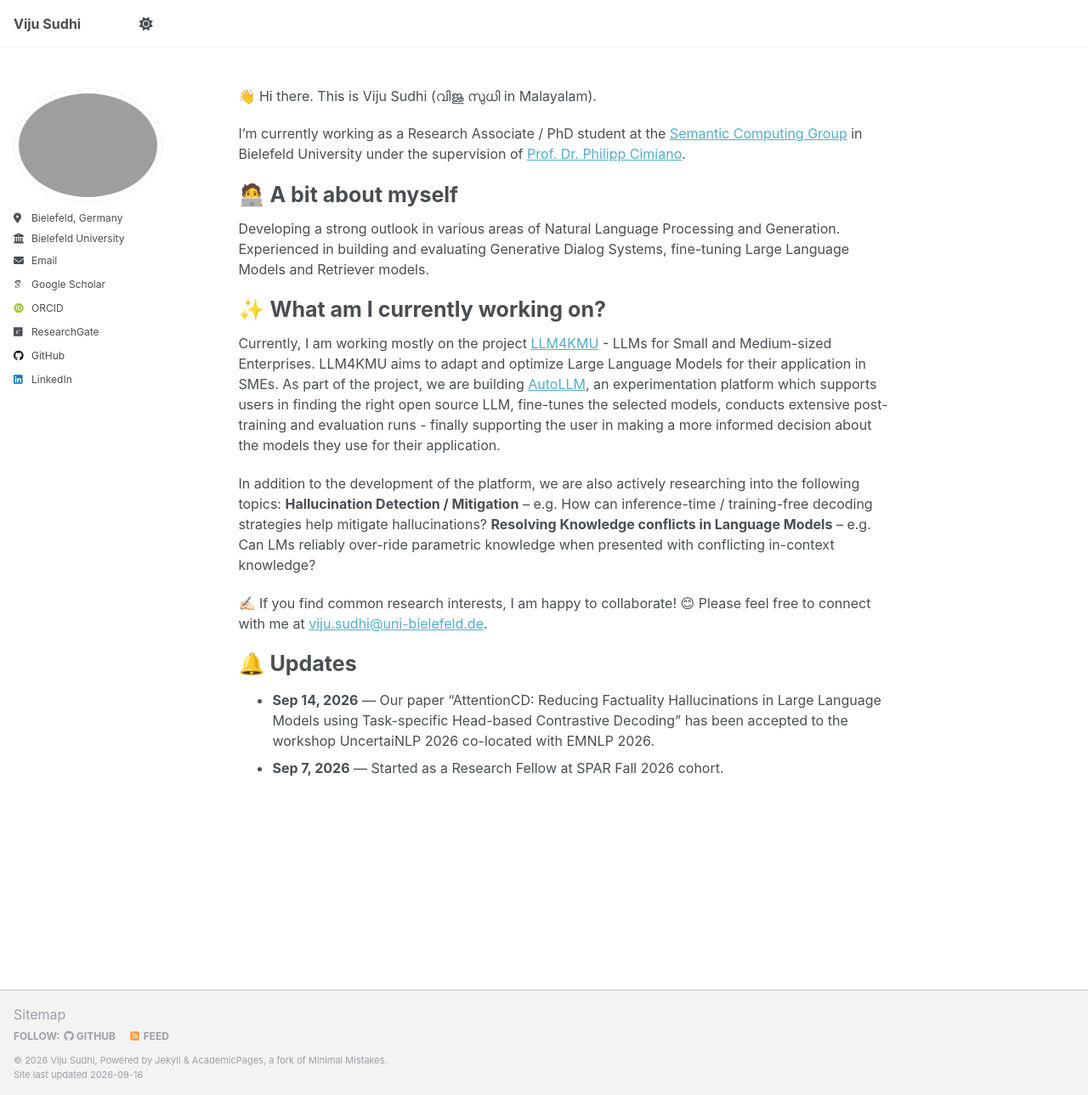
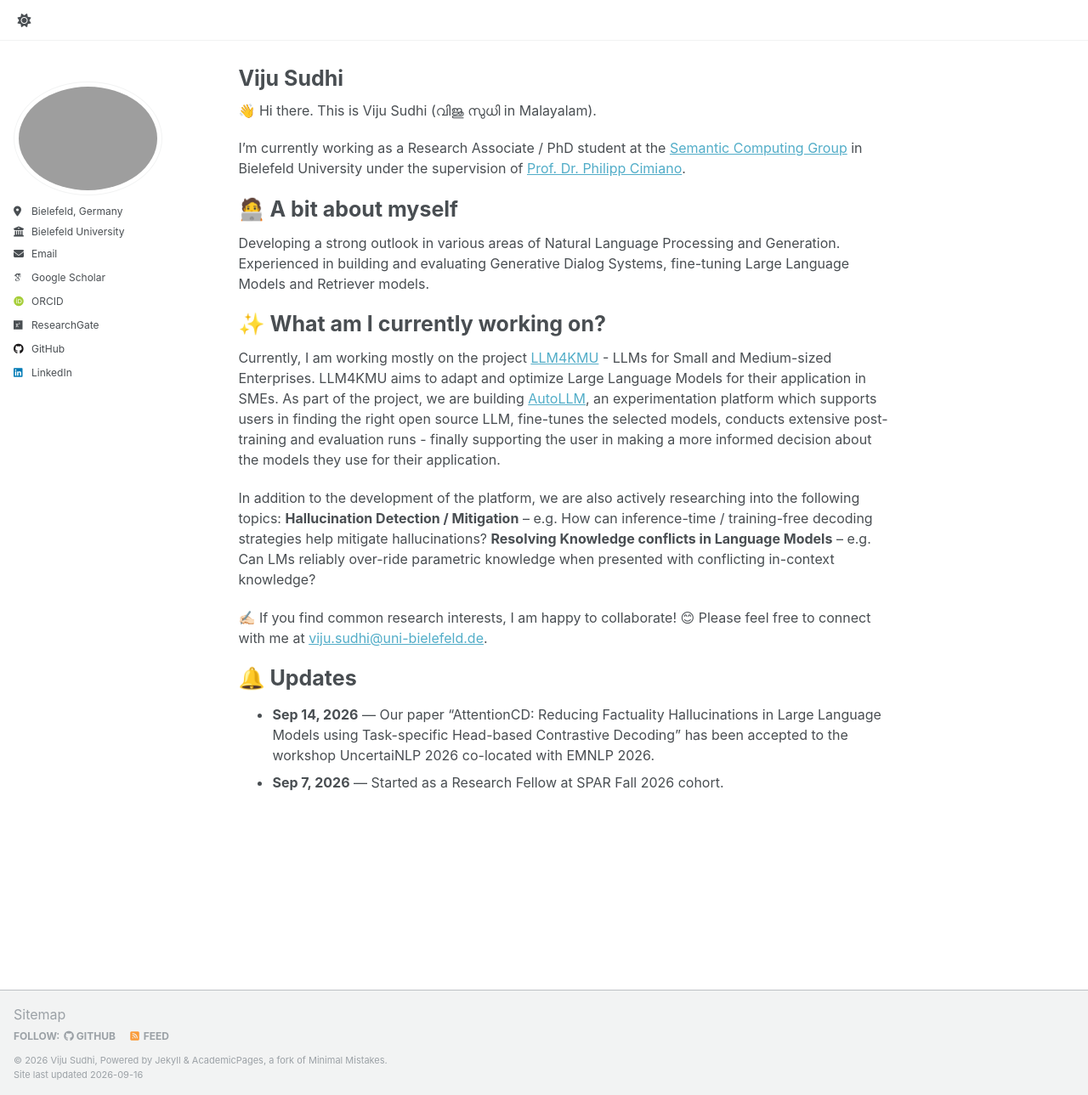
Before and after one commit to vijusudhi/vijusudhi.github.io, a Jekyll site: the page built from _pages/about.md, in a window 1280 px wide and 1289 px high. Shown: the whole window at 85% size. Built offline with Jekyll 4.4.1, drawn with Linux system fonts in a browser that asks for light colours; some web fonts are replaced; a script that is not in the unit is left out; part of the change alters nothing that is shown.

Commit message:
Update about.md title and remove unnecessary masthead item

```diff
--- a/_includes/masthead.html
+++ b/_includes/masthead.html
@@ -6,7 +6,6 @@
       <nav id="site-nav" class="greedy-nav">
         <button><div class="navicon"></div></button>
         <ul class="visible-links">
-          <li class="masthead__menu-item masthead__menu-item--lg persist"><a href="{{ base_path }}/">{{ site.title }}</a></li>
           {% for link in site.data.navigation.main %}
             {% if link.url contains 'http' %}
               {% assign domain = '' %}
--- a/_pages/about.md
+++ b/_pages/about.md
@@ -1,6 +1,6 @@
 ---
 permalink: /
-title: ""
+title: "Viju Sudhi"
 author_profile: true
 redirect_from:
   - /about/
```
Also changed, not shown: 1 other file.
